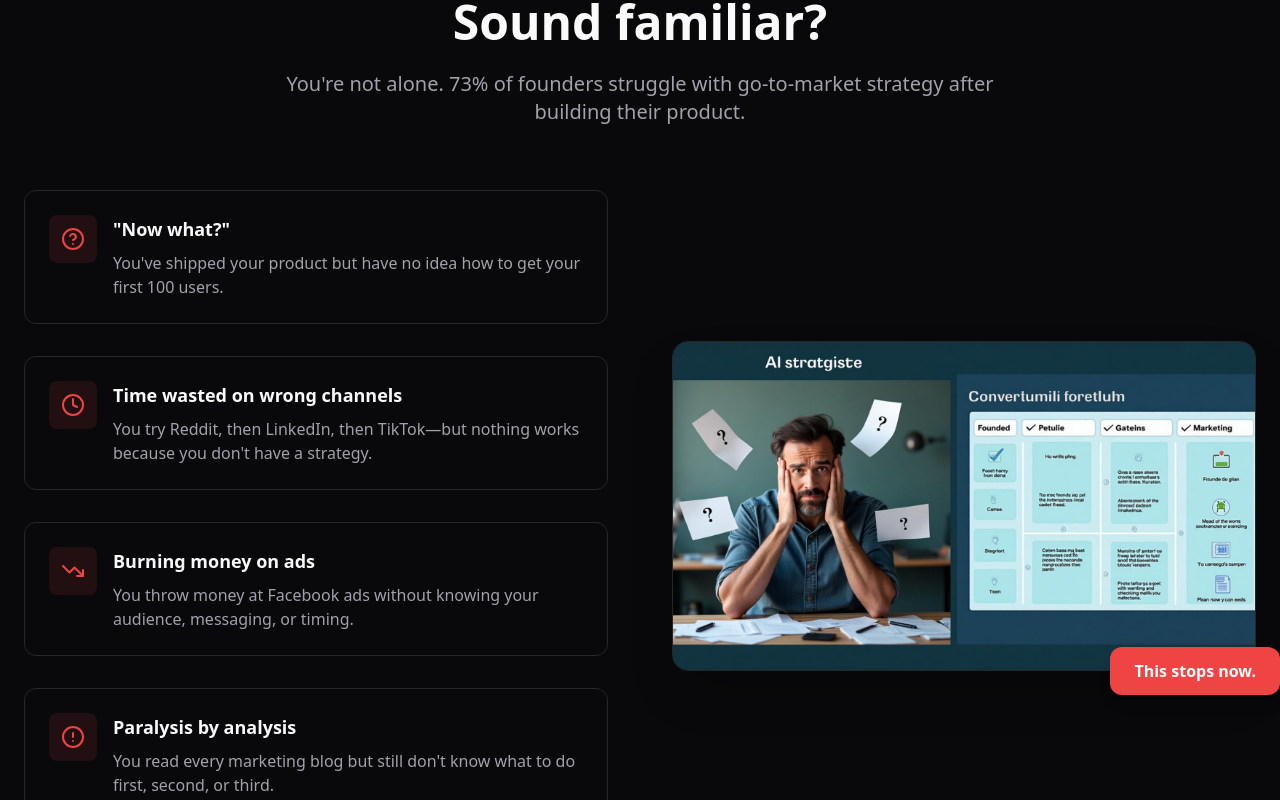
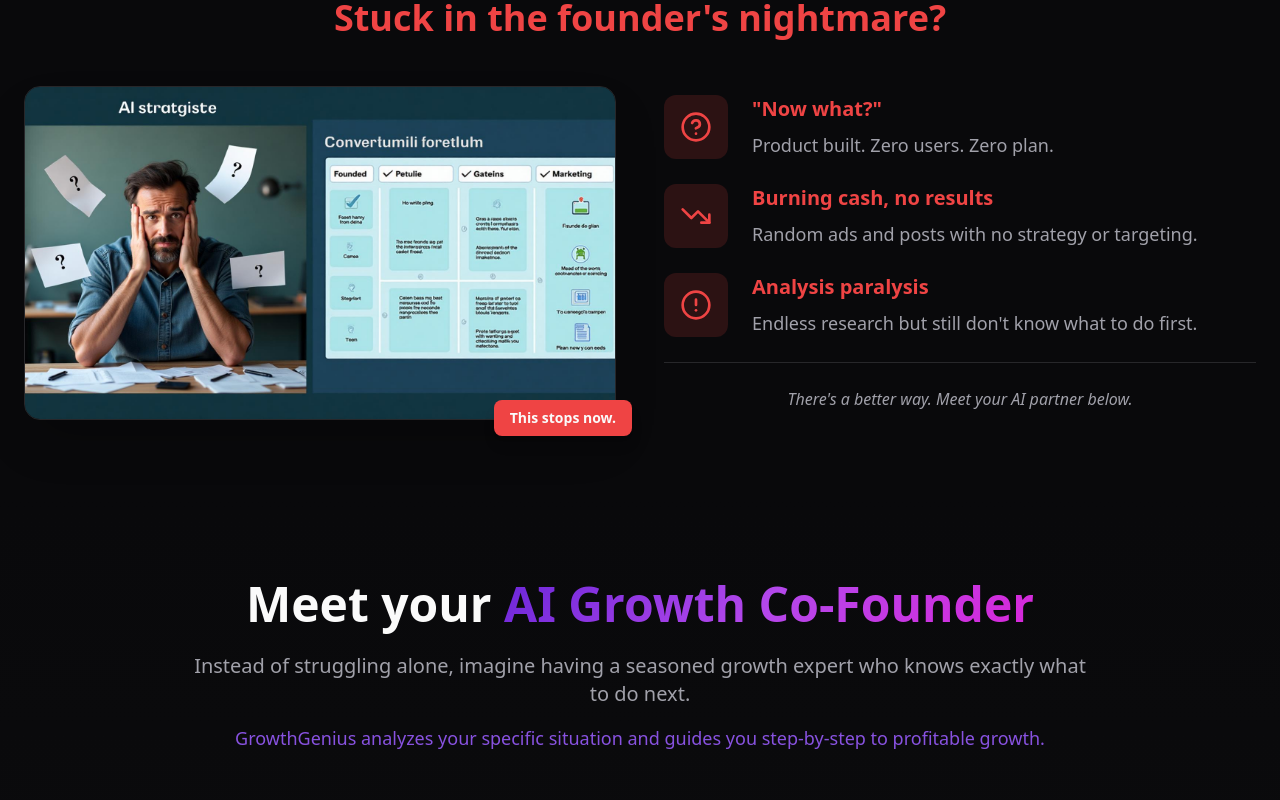
Before and after one commit to TOMZIV3/growth-ai-co-pilot, a React (Vite) app: page / in a window 1280 px wide. Shown: the part 900-1700 px from the top of the page. Built offline with nearby package versions, Linux system fonts and the light colour scheme.

Commit message:
Refactor: Improve problem section flow
Implement the plan to make the problem section more visual and engaging, reducing pain points and improving the transition to the solution section.

```diff
--- a/src/components/ProblemSection.tsx
+++ b/src/components/ProblemSection.tsx
@@ -4,64 +4,62 @@ import beforeAfter from "@/assets/before-after.jpg";
 const ProblemSection = () => {
   const problems = [
     {
-      icon: <HelpCircle className="w-6 h-6" />,
+      icon: <HelpCircle className="w-8 h-8" />,
       title: "\"Now what?\"",
-      description: "You've shipped your product but have no idea how to get your first 100 users."
+      description: "Product built. Zero users. Zero plan."
     },
     {
-      icon: <Clock className="w-6 h-6" />,
-      title: "Time wasted on wrong channels",
-      description: "You try Reddit, then LinkedIn, then TikTok—but nothing works because you don't have a strategy."
+      icon: <TrendingDown className="w-8 h-8" />,
+      title: "Burning cash, no results",
+      description: "Random ads and posts with no strategy or targeting."
     },
     {
-      icon: <TrendingDown className="w-6 h-6" />,
-      title: "Burning money on ads",
-      description: "You throw money at Facebook ads without knowing your audience, messaging, or timing."
-    },
-    {
-      icon: <AlertCircle className="w-6 h-6" />,
-      title: "Paralysis by analysis",
-      description: "You read every marketing blog but still don't know what to do first, second, or third."
+      icon: <AlertCircle className="w-8 h-8" />,
+      title: "Analysis paralysis",
+      description: "Endless research but still don't know what to do first."
     }
   ];
 
   return (
     <section className="py-20 bg-background">
       <div className="container mx-auto px-6">
-        <div className="text-center mb-16">
-          <h2 className="text-4xl lg:text-5xl font-bold mb-6">
-            Sound familiar?
+        <div className="text-center mb-12">
+          <h2 className="text-3xl lg:text-4xl font-bold mb-4 text-destructive">
+            Stuck in the founder's nightmare?
           </h2>
-          <p className="text-xl text-muted-foreground max-w-3xl mx-auto">
-            You're not alone. 73% of founders struggle with go-to-market strategy after building their product.
-          </p>
         </div>
 
-        <div className="grid lg:grid-cols-2 gap-16 items-center">
-          {/* Problems */}
-          <div className="space-y-8">
-            {problems.map((problem, index) => (
-              <div key={index} className="flex gap-4 p-6 rounded-xl bg-card border border-border hover:border-primary/50 transition-colors">
-                <div className="flex-shrink-0 w-12 h-12 bg-destructive/10 rounded-lg flex items-center justify-center text-destructive">
-                  {problem.icon}
-                </div>
-                <div>
-                  <h3 className="text-lg font-semibold mb-2">{problem.title}</h3>
-                  <p className="text-muted-foreground">{problem.description}</p>
-                </div>
-              </div>
-            ))}
-          </div>
-
+        <div className="grid lg:grid-cols-2 gap-12 items-center">
           {/* Visual */}
-          <div className="relative">
+          <div className="relative lg:order-1">
             <img
               src={beforeAfter}
               alt="Before and after: confused founder vs clear AI-guided strategy"
               className="rounded-2xl shadow-2xl border border-border"
             />
-            <div className="absolute -bottom-6 -right-6 bg-destructive text-destructive-foreground px-6 py-3 rounded-xl font-semibold shadow-lg">
+            <div className="absolute -bottom-4 -right-4 bg-destructive text-destructive-foreground px-4 py-2 rounded-lg font-semibold shadow-lg text-sm">
               This stops now.
+            </div>
+          </div>
+
+          {/* Problems */}
+          <div className="space-y-6 lg:order-2">
+            {problems.map((problem, index) => (
+              <div key={index} className="flex gap-6 items-start group">
+                <div className="flex-shrink-0 w-16 h-16 bg-destructive/15 rounded-xl flex items-center justify-center text-destructive group-hover:bg-destructive/25 transition-colors">
+                  {problem.icon}
+                </div>
+                <div className="flex-1">
+                  <h3 className="text-xl font-bold mb-2 text-destructive">{problem.title}</h3>
+                  <p className="text-muted-foreground text-lg leading-relaxed">{problem.description}</p>
+                </div>
+              </div>
+            ))}
+
+            <div className="mt-8 pt-6 border-t border-border">
+              <p className="text-muted-foreground text-center italic">
+                There's a better way. Meet your AI partner below.
+              </p>
             </div>
           </div>
         </div>
--- a/src/components/SolutionSection.tsx
+++ b/src/components/SolutionSection.tsx
@@ -41,8 +41,11 @@ const SolutionSection = () => {
           <h2 className="text-4xl lg:text-5xl font-bold mb-6">
             Meet your <span className="bg-gradient-hero bg-clip-text text-transparent">AI Growth Co-Founder</span>
           </h2>
-          <p className="text-xl text-muted-foreground max-w-4xl mx-auto">
-            GrowthGenius doesn't just give you generic advice. It becomes your strategic partner, analyzing your specific situation and guiding you step-by-step to profitable growth.
+          <p className="text-xl text-muted-foreground max-w-4xl mx-auto mb-4">
+            Instead of struggling alone, imagine having a seasoned growth expert who knows exactly what to do next.
+          </p>
+          <p className="text-lg text-primary-glow font-medium">
+            GrowthGenius analyzes your specific situation and guides you step-by-step to profitable growth.
           </p>
         </div>
 
```
